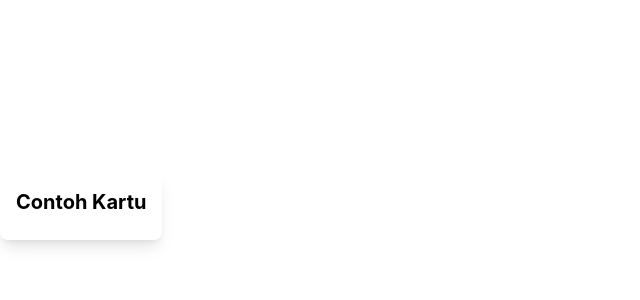
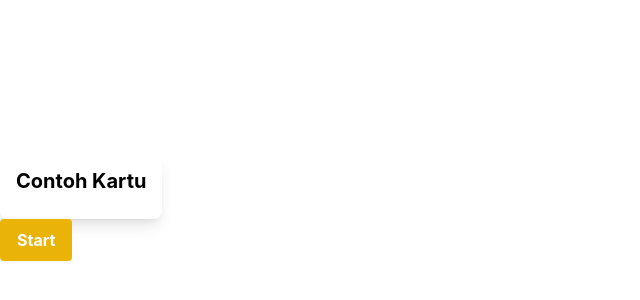
Before and after one commit to BagasDhitya/pokemon-list, a React (Vite) app: page / in a window 1280 px wide. Shown: the part 194-494 px from the top of the page, without its empty margins (0-640 px from the left). Built offline with nearby package versions, Linux system fonts and the light colour scheme.

Commit message:
create button component

```diff
--- /dev/null
+++ b/src/components/Button.tsx
@@ -0,0 +1,16 @@
+import { FC } from 'react';
+import { ButtonProps } from '../utils/component';
+
+const Button: FC<ButtonProps> = ({ id, title, onClick }) => {
+    return (
+        <button
+            id={id}
+            className="bg-yellow-500 hover:bg-yellow-600 text-white font-bold py-2 px-4 rounded"
+            onClick={onClick}
+        >
+            {title}
+        </button>
+    );
+};
+
+export default Button;
--- a/src/pages/list_characters/index.tsx
+++ b/src/pages/list_characters/index.tsx
@@ -1,3 +1,4 @@
+import Button from "../../components/Button"
 import Card from "../../components/Card"
 
 const ListCharacters = () => {
@@ -10,6 +11,11 @@ const ListCharacters = () => {
                 image="https://example.com/image.jpg"
                 description="Ini adalah contoh kartu menggunakan React, TypeScript, dan Tailwind CSS."
             />
+            <Button
+                id="2"
+                title="Start"
+                onClick={() => console.log("OK")}
+            />
         </div>
     )
 }
--- a/src/utils/component.ts
+++ b/src/utils/component.ts
@@ -5,3 +5,9 @@ export interface CardProps {
     image?: string,
     description?: string
 }
+
+export interface ButtonProps {
+    id: string,
+    title: string,
+    onClick: React.MouseEventHandler,
+}
```
